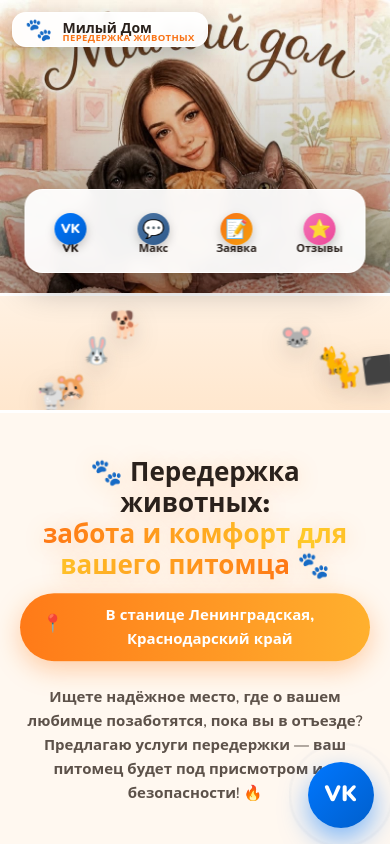
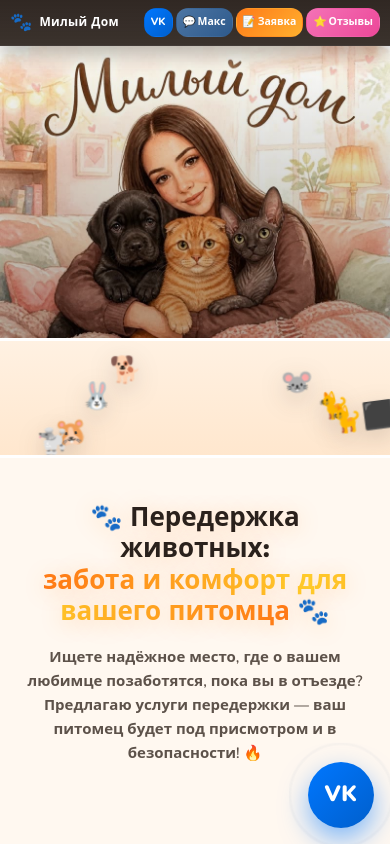
Before and after one commit to kirillobrazcov1992-ctrl/pet-hotel, a website: page index.html in a window 390 px wide. Shown: the top 844 px of the page. Drawn offline with nearby package versions, Linux system fonts and the light colour scheme.

Commit message:
Логотип перенесён в верхнее меню, убран бейдж с локацией сверху, исправлен наезд текста

```diff
--- a/index.html
+++ b/index.html
@@ -30,26 +30,37 @@
   .hero{position:relative;background:#2A211C;line-height:0}
   .hero img.bg{display:block;width:100%;height:auto}
   .hero::after{content:'';position:absolute;inset:0;background:linear-gradient(180deg,rgba(0,0,0,0),rgba(0,0,0,.3) 88%);pointer-events:none}
-  .hero-icons{position:absolute;left:50%;bottom:26px;transform:translateX(-50%);display:flex;gap:6px;z-index:3;background:rgba(255,255,255,.95);backdrop-filter:blur(6px);-webkit-backdrop-filter:blur(6px);border:1px solid rgba(255,255,255,.9);border-radius:22px;padding:7px;box-shadow:0 14px 34px rgba(0,0,0,.3)}
-  .brand{position:absolute;top:16px;left:16px;z-index:3;background:rgba(255,255,255,.95);backdrop-filter:blur(6px);-webkit-backdrop-filter:blur(6px);border:1px solid rgba(255,255,255,.9);border-radius:16px;padding:10px 16px;box-shadow:0 10px 24px rgba(0,0,0,.25);display:flex;align-items:center;gap:10px}
-  .brand .b-em{font-size:26px}
-  .brand b{font-size:16px;font-weight:900;color:var(--ink);display:block;line-height:1.1}
-  .brand small{font-size:11px;font-weight:800;color:var(--orange);letter-spacing:.4px;text-transform:uppercase}
-  @media(max-width:430px){.brand{top:12px;left:12px;padding:8px 12px;border-radius:14px}.brand .b-em{font-size:22px}.brand b{font-size:14px}.brand small{font-size:9.5px}}
-  .h-icon{display:flex;flex-direction:column;align-items:center;justify-content:center;gap:5px;width:92px;height:80px;border-radius:16px;background:transparent;transition:transform .15s,background .15s}
-  .h-icon:hover{background:#FFF1E2;transform:translateY(-2px)}
-  .h-ico{width:38px;height:38px;border-radius:50%;display:flex;align-items:center;justify-content:center;color:#fff;box-shadow:0 4px 10px rgba(0,0,0,.2)}
-  .h-icon.vk .h-ico{background:linear-gradient(135deg,#0077FF,#005FCC);font-size:15px;font-weight:900}
-  .h-icon.mx .h-ico{background:linear-gradient(135deg,#4C75A3,#2E5A8C);font-size:18px}
-  .h-icon.zay .h-ico{background:linear-gradient(135deg,var(--orange),var(--amber));font-size:18px}
-  .h-icon.otz .h-ico{background:linear-gradient(135deg,#F472B6,#EC4899);font-size:18px}
-  .h-lbl{font-size:12.5px;font-weight:900;color:var(--ink);white-space:nowrap}
-  @media(max-width:430px){
-    .hero-icons{bottom:20px;gap:5px;border-radius:18px;padding:6px}
-    .h-icon{width:78px;height:70px;border-radius:13px;gap:4px}
-    .h-ico{width:32px;height:32px;font-size:15px}
-    .h-icon.vk .h-ico{font-size:13px}
-    .h-lbl{font-size:11px}
+  .topnav{position:sticky;top:0;z-index:50;display:flex;align-items:center;justify-content:space-between;gap:10px;padding:10px 16px;background:linear-gradient(180deg,rgba(42,33,28,.97),rgba(42,33,28,.92));backdrop-filter:blur(10px);-webkit-backdrop-filter:blur(10px);border-bottom:1px solid rgba(255,255,255,.09);box-shadow:0 8px 20px rgba(0,0,0,.28)}
+  .topnav .logo{display:flex;align-items:center;gap:9px;text-decoration:none;flex-shrink:0}
+  .topnav .logo .l-em{font-size:26px;line-height:1}
+  .topnav .logo .l-txt{display:flex;flex-direction:column;line-height:1.06}
+  .topnav .logo b{font-size:17px;font-weight:900;color:#fff;letter-spacing:.3px;white-space:nowrap}
+  .topnav .logo small{font-size:10px;font-weight:800;color:#FFD12E;text-transform:uppercase;letter-spacing:.6px;margin-top:3px;white-space:nowrap}
+  .topnav .nav{display:flex;gap:7px}
+  .topnav .nav a{display:flex;align-items:center;justify-content:center;gap:5px;padding:8px 12px;border-radius:12px;font-weight:800;font-size:13px;color:#fff;background:rgba(255,255,255,.1);border:1px solid rgba(255,255,255,.15);text-decoration:none;white-space:nowrap;transition:transform .15s,background .15s}
+  .topnav .nav a:hover{background:rgba(255,255,255,.22);transform:translateY(-1px)}
+  .topnav .nav a.vk{background:linear-gradient(135deg,#0077FF,#005FCC);border-color:transparent}
+  .topnav .nav a.mx{background:linear-gradient(135deg,#4C75A3,#2E5A8C);border-color:transparent}
+  .topnav .nav a.zay{background:linear-gradient(135deg,#FF7A18,#FFB02E);border-color:transparent}
+  .topnav .nav a.otz{background:linear-gradient(135deg,#F472B6,#EC4899);border-color:transparent}
+  @media(max-width:600px){
+    .topnav{padding:8px 10px;gap:6px}
+    .topnav .logo{gap:7px}
+    .topnav .logo .l-em{font-size:20px}
+    .topnav .logo b{font-size:13px}
+    .topnav .logo small{display:none}
+    .topnav .nav{gap:4px}
+    .topnav .nav a{padding:6px 7px;font-size:11px;gap:3px}
+  }
+  @media(max-width:420px){
+    .topnav .logo .l-em{font-size:18px}
+    .topnav .logo b{font-size:12px}
+    .topnav .nav{gap:3px}
+    .topnav .nav a{padding:5px 6px;font-size:10.5px;gap:2px}
+  }
+  @media(max-width:360px){
+    .topnav .logo .l-em{display:none}
+    .topnav .nav a{padding-left:5px;padding-right:5px}
   }
 
   /* ═══ Бегущая дорожка ═══ */
@@ -76,10 +87,6 @@
   .intro{text-align:center;padding-top:44px}
   h1{font-size:clamp(26px,5.2vw,44px);font-weight:900;line-height:1.2;text-shadow:0 3px 22px rgba(255,130,20,.25)}
   h1 .grad{background:linear-gradient(90deg,#ff7a18,#ffd12e,#ff7a18);-webkit-background-clip:text;background-clip:text;-webkit-text-fill-color:transparent;font-weight:900}
-  .loc{display:inline-flex;align-items:center;gap:8px;margin:18px auto 0;padding:10px 22px;border-radius:999px;font-weight:800;font-size:clamp(15px,3.4vw,19px);color:#fff;background:linear-gradient(90deg,#ff7a18,#ffb02e);box-shadow:0 8px 26px rgba(255,122,24,.35);animation:locFloat 3.2s ease-in-out infinite}
-  .loc-pin{font-size:1.15em;animation:locBounce 1.4s ease-in-out infinite}
-  @keyframes locFloat{0%,100%{transform:translateY(0)}50%{transform:translateY(-6px)}}
-  @keyframes locBounce{0%,100%{transform:translateY(0)}50%{transform:translateY(-3px)}}
   .lead{color:var(--soft);max-width:680px;margin:18px auto 0;font-size:clamp(15px,3.2vw,18px);font-weight:600}
 
   h2{font-size:clamp(22px,4vw,32px);font-weight:900;text-align:center;line-height:1.15}
@@ -146,28 +153,27 @@
 </head>
 <body>
 
-  <!-- ═══ HERO: фото на весь экран, 2 значка внизу ═══ -->
-  <header class="hero">
+  <!-- ═══ Верхнее меню с логотипом ═══ -->
+  <header class="topnav">
+    <a class="logo" href="index.html">
+      <span class="l-em">🐾</span>
+      <span class="l-txt"><b>Милый Дом</b><small>Передержка животных</small></span>
+    </a>
+    <nav class="nav">
+      <a class="vk" href="https://vk.ru/kristyusha_breslavec" target="_blank" rel="noopener" title="VK"><span class="n-ic">VK</span></a>
+      <!-- ⚠️ Когда будет аккаунт в Макс — замени ссылку на свой ник -->
+      <a class="mx" href="https://vk.ru/kristyusha_breslavec" target="_blank" rel="noopener" title="Макс"><span class="n-ic">💬</span>Макс</a>
+      <a class="zay" href="zayavka.html" title="Оставить заявку"><span class="n-ic">📝</span>Заявка</a>
+      <a class="otz" href="comments.html" title="Отзывы"><span class="n-ic">⭐</span>Отзывы</a>
+    </nav>
+  </header>
+
+  <!-- ═══ HERO: фото на весь экран ═══ -->
+  <div class="hero">
     <img class="bg" src="img/photo-mobile.jpg" alt="Передержка животных"
          srcset="img/photo-mobile.jpg 800w, img/photo-web.jpg 1200w"
          sizes="100vw" fetchpriority="high">
-    <div class="brand"><span class="b-em">🐾</span><div><b>Милый Дом</b><small>Передержка животных</small></div></div>
-    <div class="hero-icons">
-      <a class="h-icon vk" href="https://vk.ru/kristyusha_breslavec" target="_blank" rel="noopener" title="VK">
-        <span class="h-ico">VK</span><span class="h-lbl">VK</span>
-      </a>
-      <!-- ⚠️ Когда будет аккаунт в Макс — замени ссылку на свой ник (vk.me/твой_ник) -->
-      <a class="h-icon mx" href="https://vk.ru/kristyusha_breslavec" target="_blank" rel="noopener" title="Макс">
-        <span class="h-ico">💬</span><span class="h-lbl">Макс</span>
-      </a>
-      <a class="h-icon zay" href="zayavka.html" title="Оставить заявку">
-        <span class="h-ico">📝</span><span class="h-lbl">Заявка</span>
-      </a>
-      <a class="h-icon otz" href="comments.html" title="Отзывы">
-        <span class="h-ico">⭐</span><span class="h-lbl">Отзывы</span>
-      </a>
-    </div>
-  </header>
+  </div>
 
   <!-- ═══ Бегущие кошечки, собачки и мышки ═══ -->
   <div class="runway" aria-hidden="true">
@@ -184,7 +190,6 @@
   <section class="intro">
     <div class="wrap rev">
       <h1>🐾 Передержка животных:<br><span class="grad">забота и комфорт для вашего питомца</span> 🐾</h1>
-      <div class="loc"><span class="loc-pin">📍</span> В станице Ленинградская, Краснодарский край</div>
       <p class="lead">Ищете надёжное место, где о вашем любимце позаботятся, пока вы в отъезде?<br>Предлагаю услуги передержки — ваш питомец будет под присмотром и в безопасности! 🔥</p>
     </div>
   </section>
```
